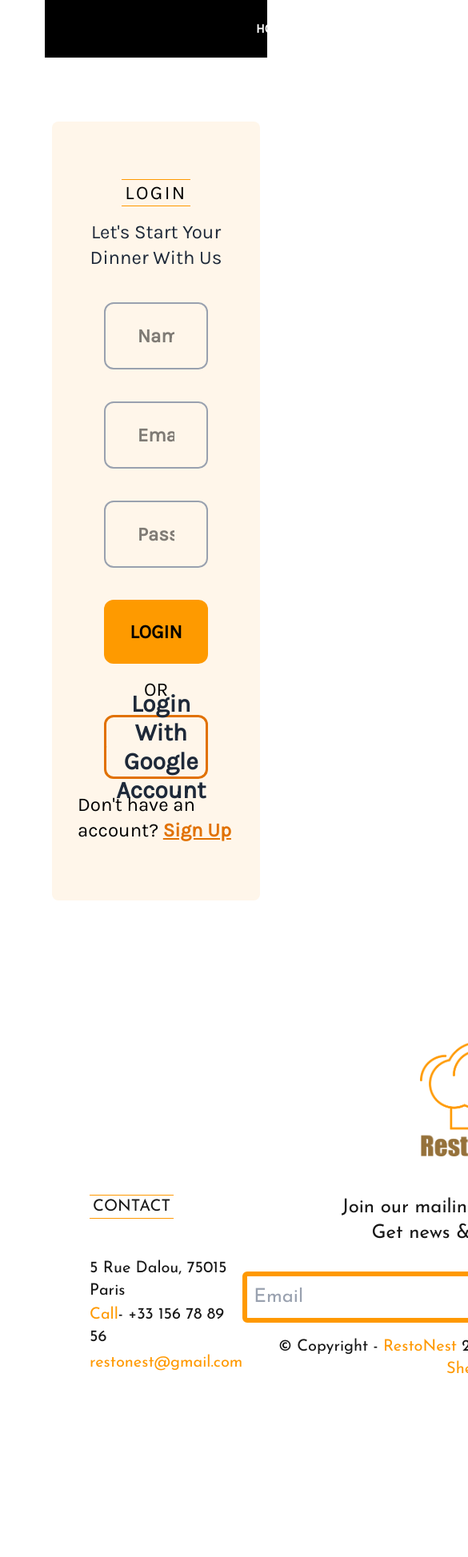
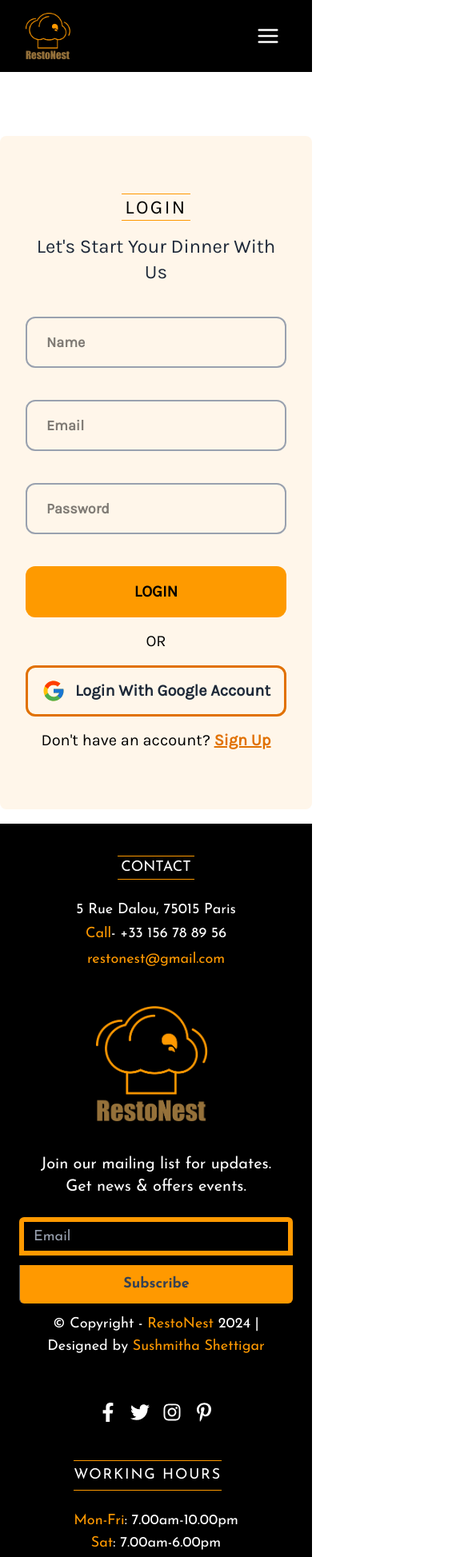
Before and after one commit to IshimweArlene/Resto-nest, a Next.js app: page /login in a window 390 px wide. Shown: the top 1947 px of the page at 80% size, 585 px wide, since content can reach past the window. Before the commit the page ends 1726 px from the top, so only its background shows below. Built offline with nearby package versions, Linux system fonts and the light colour scheme.

Commit message:
ui fixes

```diff
--- a/src/app/comps/Footer.jsx
+++ b/src/app/comps/Footer.jsx
@@ -9,45 +9,45 @@ const josefin = Josefin_Sans({
 const Footer = () => {
   return (
     <div className={josefin.className}>
-     <footer className="mx-18 mt-24">
-      <div className="flex flex-row justify-between">
-        <div className="flex-1 mt-48 ml-10 leading-3">
-          <p className="inline-block border-y border-[#ff9900] mb-12 text-xl px-1">CONTACT</p>
-          <p className="text-xl mb-0.5">5 Rue Dalou, 75015 Paris</p>
-          <p className="text-xl mb-1">
+     <footer className="bg-black text-white pb-12 w-full">
+      <div className="flex flex-col md:flex-row justify-between px-6 sm:px-10 md:px-20 gap-10 md:gap-0">
+        <div className="flex-1 mt-10 md:mt-24 md:ml-10 leading-3 text-center md:text-left">
+          <p className="inline-block border-y border-[#ff9900] mb-6 md:mb-12 text-lg md:text-xl px-1">CONTACT</p>
+          <p className="text-lg md:text-xl mb-0.5">5 Rue Dalou, 75015 Paris</p>
+          <p className="text-lg md:text-xl mb-1">
             <span className="text-[#ff9900]">Call</span>- +33 156 78 89 56
           </p>
-          <p className="text-xl mb-1 text-[#ff9900]">restonest@gmail.com</p>
+          <p className="text-lg md:text-xl mb-1 text-[#ff9900]">restonest@gmail.com</p>
         </div>
 
-        <div className="flex-1 flex flex-col items-center">
+        <div className="flex-1 flex flex-col items-center text-center">
           <Image src={"/logo.png"} alt="logo" width={150} height={150} className="mb-4" />
-          <div className="my-8 text-center">
-            <p className="text-2xl">Join our mailing list for updates.</p>
-            <p className="text-2xl">Get news & offers events.</p>
+          <div className="my-6 md:my-8 text-center">
+            <p className="text-xl md:text-2xl">Join our mailing list for updates.</p>
+            <p className="text-xl md:text-2xl">Get news & offers events.</p>
           </div>
 
-          <div className="flex">
-            <div className="flex">
+          <div className="flex w-full justify-center">
+            <div className="flex flex-col sm:flex-row items-center w-full max-w-xl">
               <input
                 type="email"
                 placeholder="Email"
-                className="border-6 border-[#ff9900] rounded-l-md px-2 py-1 text-2xl outline-none text-white mb-4 h-16 w-[450px] bg-transparent placeholder:text-gray-400"
+                className="border-6 border-[#ff9900] rounded-t-md sm:rounded-tr-none sm:rounded-l-md px-3 py-2 text-lg md:text-2xl outline-none text-white mb-3 sm:mb-4 h-12 md:h-16 w-full sm:w-[450px] bg-transparent placeholder:text-gray-400"
               />
-              <button className="bg-[#ff9900] border-l-1 border-gray-600 font-bold text-gray-700 px-4 py-1.5 rounded-r-md text-2xl h-16 mb-4">
+              <button className="bg-[#ff9900] border-l border-gray-600 font-bold text-gray-700 px-4 py-2 rounded-b-md sm:rounded-bl-none sm:rounded-r-md text-lg md:text-2xl h-12 md:h-16 mb-3 sm:mb-4 w-full sm:w-auto">
                 Subscribe
               </button>
             </div>
           </div>
 
-          <p className="text-xl text-center">
+          <p className="text-lg md:text-xl text-center px-4">
             © Copyright - <span className="text-[#ff9900]">RestoNest </span> 2024 |
             Designed by <span className="text-[#ff9900]">Sushmitha Shettigar</span>
           </p>
         </div>
 
-        <div className="flex-1 mb-20 mt-6 ">
-          <div className="flex gap-4 text-3xl ml-56">
+        <div className="flex-1 mb-10 md:mb-20 mt-4 md:mt-6 flex flex-col items-center md:items-end">
+          <div className="flex gap-4 text-2xl md:text-3xl md:ml-56 mb-6 md:mb-0">
             <a><FaFacebookF /></a>
             <a><FaTwitter /></a>
             <a><FaInstagram /></a>
@@ -55,17 +55,17 @@ const Footer = () => {
           </div>
 
           <div>
-            <p className="inline-block border-y border-[#ff9900] tracking-widest text-xl mt-24 mb-10 py-1 ml-44">
+            <p className="inline-block border-y border-[#ff9900] tracking-widest text-lg md:text-xl mt-6 md:mt-24 mb-6 md:mb-10 py-1 md:ml-44">
               WORKING HOURS
             </p>
-            <div className="text-end">
-              <p className="text-xl">
+            <div className="text-center md:text-end">
+              <p className="text-lg md:text-xl">
                 <span className="text-[#ff9900]">Mon-Fri</span>: 7.00am-10.00pm
               </p>
-              <p className="text-xl">
+              <p className="text-lg md:text-xl">
                 <span className="text-[#ff9900]">Sat</span>: 7.00am-6.00pm
               </p>
-              <p className="text-xl">
+              <p className="text-lg md:text-xl">
                 <span className="text-[#ff9900]">Sun</span>: 7.00am-6.00pm
               </p>
             </div>
--- a/src/app/comps/Navbar.jsx
+++ b/src/app/comps/Navbar.jsx
@@ -3,9 +3,12 @@
 import Image from "next/image";
 import Link from "next/link";
 import { usePathname } from "next/navigation";
+import { useState } from "react";
+import { FiMenu, FiX } from "react-icons/fi";
 
 const Navbar = () => {
   const pathname = usePathname();
+  const [open, setOpen] = useState(false);
 
   const navItems = [
     { name: "HOME", path: "/" },
@@ -16,17 +19,20 @@ const Navbar = () => {
   ];
 
   return (
-    <nav className="flex items-center bg-black text-white p-4 mx-14">
-      <div className="flex items-start ml-16 mr-36">
-        <Image src="/logo.png" alt="Logo" width={75} height={75} />
+    <nav className="bg-black text-white p-4 mx-0 md:mx-14 flex items-center relative">
+
+      {/* Logo */}
+      <div className="ml-4 md:ml-16 mr-4 md:mr-36">
+        <Image src="/logo.png" alt="Logo" width={60} height={60} className="md:w-[75px] md:h-[75px]" />
       </div>
 
-      <div className="cursor-pointer flex">
+      {/* Desktop Links */}
+      <div className="hidden md:flex cursor-pointer">
         {navItems.map((item) => (
           <Link
             href={item.path}
             key={item.name}
-            className={`font-bold mx-10 ${
+            className={`font-bold mx-4 lg:mx-10 ${
               pathname === item.path ? "text-[#ff9900] underline" : ""
             }`}
           >
@@ -35,10 +41,11 @@ const Navbar = () => {
         ))}
       </div>
 
-      <div className="flex items-end ml-auto mr-16">
+      {/* Desktop Login Button */}
+      <div className="hidden md:flex ml-auto mr-4 md:mr-16">
         <Link
           href="/login"
-          className={`items-center p-2 tracking-widest justify-center text-center w-28 h-10 rounded-lg cursor-pointer transition duration-300 ease-in-out font-bold text-white flex ${
+          className={`items-center p-2 tracking-widest w-24 h-10 rounded-lg cursor-pointer transition font-bold text-white flex ${
             pathname === "/login"
               ? "bg-amber-600"
               : "bg-[#ff9900] hover:bg-amber-600"
@@ -47,6 +54,45 @@ const Navbar = () => {
           LOGIN
         </Link>
       </div>
+
+      {/* Mobile Menu Button */}
+      <button
+        className="md:hidden ml-auto mr-6 text-3xl"
+        onClick={() => setOpen(!open)}
+      >
+        {open ? <FiX /> : <FiMenu />}
+      </button>
+
+      {/* Mobile Menu */}
+      {open && (
+        <div className="absolute top-20 left-0 w-full bg-black flex flex-col items-center py-6 z-50 md:hidden">
+
+          {navItems.map((item) => (
+            <Link
+              href={item.path}
+              key={item.name}
+              onClick={() => setOpen(false)}
+              className={`font-bold text-xl my-3 ${
+                pathname === item.path ? "text-[#ff9900] underline" : ""
+              }`}
+            >
+              {item.name}
+            </Link>
+          ))}
+
+          <Link
+            href="/login"
+            onClick={() => setOpen(false)}
+            className={`mt-4 p-2 tracking-widest w-32 h-10 rounded-lg flex items-center justify-center font-bold text-white ${
+              pathname === "/login"
+                ? "bg-amber-600"
+                : "bg-[#ff9900] hover:bg-amber-600"
+            }`}
+          >
+            LOGIN
+          </Link>
+        </div>
+      )}
     </nav>
   );
 };
--- a/src/app/login/page.jsx
+++ b/src/app/login/page.jsx
@@ -3,28 +3,56 @@ import { FcGoogle } from "react-icons/fc";
 
 const Login = () => {
   return (
-        <div>
+    <div className="w-full h-screen mb-24">
       <div className="flex-1 flex flex-col items-center min-h-screen bg-white">
-            <form className="w-2/3 bg-[#FFF6EA] p-8 rounded-lg my-20">
+        <form className="w-full sm:w-4/5 md:w-3/5 lg:w-2/3 bg-[#FFF6EA] p-8 rounded-lg my-20">
+
           <div className="text-center mt-10 mb-10">
-                 <p className="inline-block border-y border-[#ff9900]  text-2xl tracking-widest text-black px-1">LOGIN</p>
+            <p className="inline-block border-y border-[#ff9900] text-2xl tracking-widest text-black px-1">LOGIN</p>
             <p className="text-gray-800 mt-4 text-2xl font-extralight">Let's Start Your Dinner With Us</p>
           </div>
+
           <div className="flex flex-col items-center gap-4 mt-10 mb-10">
-                 <input type="text" placeholder="Name" className="block w-2/3 h-20 text-start p-10 rounded-xl text-black font-extrabold text-2xl border-2 mb-6 border-gray-400 focus:outline-none"/>
-                 <input type="email" placeholder="Email" className="block w-2/3 h-20 text-start p-10 rounded-xl text-black font-extrabold text-2xl border-2 mb-6 border-gray-400 focus:outline-none"/>
-                 <input type="password" placeholder="Password" className="block w-2/3 h-20 text-start p-10 rounded-xl text-black font-extrabold text-2xl border-2 mb-6 border-gray-400 focus:outline-none" />
-                 <button className="bg-amber-500 text-center text-2xl text-black font-bold w-2/3 h-20 rounded-xl cursor-pointer">LOGIN</button>
-                 <p className="text-2xl text-black">OR</p>
-                 <button className="border-3 border-amber-600 text-center flex items-center justify-center text-3xl text-gray-800 font-extrabold w-2/3 h-20 rounded-xl cursor-pointer"><FcGoogle className="text-4xl mr-3" />  Login With Google Account</button>
-                 <p className="text-black text-2xl font-medium">Don't have an account? <Link href="/signup" className="font-bold text-amber-600 underline">Sign Up</Link></p>
+
+            <input
+              type="text"
+              placeholder="Name"
+              className="block w-full md:w-2/3 h-16 md:h-20 p-6 md:p-10 rounded-xl text-lg md:text-2xl text-black font-extrabold border-2 mb-6 border-gray-400 focus:outline-none"
+            />
+
+            <input
+              type="email"
+              placeholder="Email"
+              className="block w-full md:w-2/3 h-16 md:h-20 p-6 md:p-10 rounded-xl text-lg md:text-2xl text-black font-extrabold border-2 mb-6 border-gray-400 focus:outline-none"
+            />
+
+            <input
+              type="password"
+              placeholder="Password"
+              className="block w-full md:w-2/3 h-16 md:h-20 p-6 md:p-10 rounded-xl text-lg md:text-2xl text-black font-extrabold border-2 mb-6 border-gray-400 focus:outline-none"
+            />
+
+            <button className="bg-amber-500 text-center text-xl md:text-2xl text-black font-bold w-full md:w-2/3 h-16 md:h-20 rounded-xl cursor-pointer">
+              LOGIN
+            </button>
+
+            <p className="text-xl md:text-2xl text-black">OR</p>
+
+            <button className="border-3 border-amber-600 flex items-center justify-center text-xl md:text-3xl text-gray-800 font-extrabold w-full md:w-2/3 h-16 md:h-20 rounded-xl cursor-pointer">
+              <FcGoogle className="text-3xl md:text-4xl mr-3" />
+              Login With Google Account
+            </button>
+
+            <p className="text-black text-xl md:text-2xl font-medium">
+              Don't have an account?{" "}
+              <Link href="/signup" className="font-bold text-amber-600 underline">Sign Up</Link>
+            </p>
+
           </div>
-
         </form>
       </div>
     </div>
-
   );
-}
+};
 
 export default Login;
```
Also changed, not shown: src/app/page.js (+91 -91 lines). Lines whose indentation alone changed are shown as unchanged.
